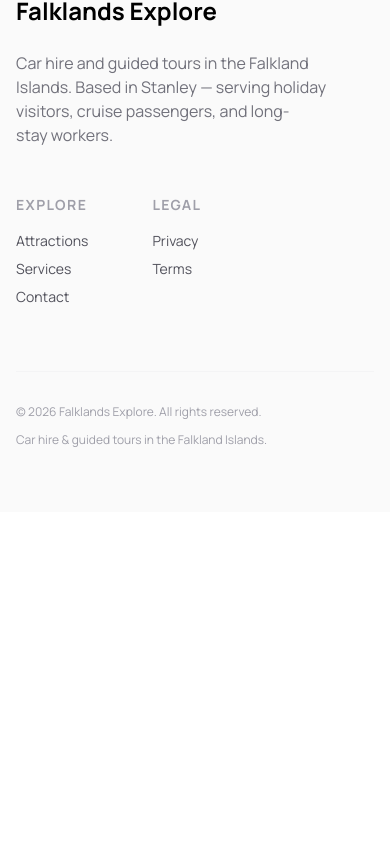
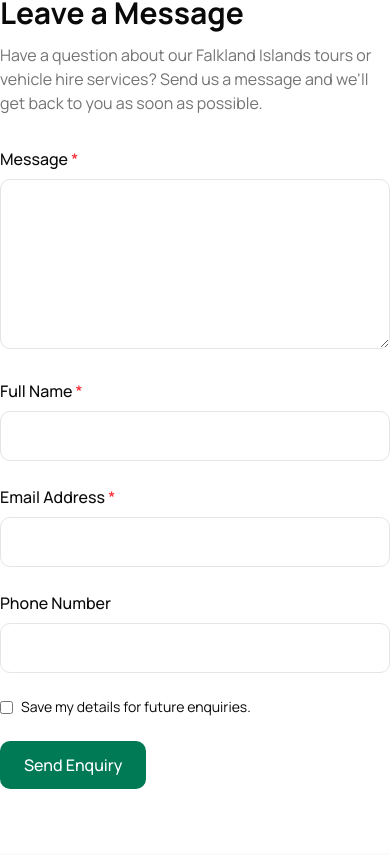
Before and after one commit to AbhishekSunar01/FalklandsExplore, a Next.js app: page / in a window 390 px wide. Shown: the part 7489-8344 px from the top of the page. Before the commit the page ends 8001 px from the top, so only its background shows below. Built offline with nearby package versions, Linux system fonts and the light colour scheme.

Commit message:
form added

```diff
--- a/app/page.tsx
+++ b/app/page.tsx
@@ -243,6 +243,72 @@ export default function Home() {
             <BookingCta />
           </div>
           <StackTestimonials />
+
+          <section className="mx-auto max-w-3xl py-16">
+            <h2 className="text-3xl font-bold">Leave a Message</h2>
+
+            <p className="mt-3 text-muted-foreground">
+              Have a question about our Falkland Islands tours or vehicle hire
+              services? Send us a message and we'll get back to you as soon as
+              possible.
+            </p>
+
+            <form className="mt-8 space-y-6">
+              <div>
+                <label className="mb-2 block font-medium">
+                  Message <span className="text-red-500">*</span>
+                </label>
+                <textarea
+                  rows={6}
+                  className="w-full rounded-lg border p-3"
+                  required
+                />
+              </div>
+
+              <div className="grid gap-6 md:grid-cols-2">
+                <div>
+                  <label className="mb-2 block font-medium">
+                    Full Name <span className="text-red-500">*</span>
+                  </label>
+                  <input
+                    type="text"
+                    className="w-full rounded-lg border p-3"
+                    required
+                  />
+                </div>
+
+                <div>
+                  <label className="mb-2 block font-medium">
+                    Email Address <span className="text-red-500">*</span>
+                  </label>
+                  <input
+                    type="email"
+                    className="w-full rounded-lg border p-3"
+                    required
+                  />
+                </div>
+              </div>
+
+              <div>
+                <label className="mb-2 block font-medium">Phone Number</label>
+                <input type="tel" className="w-full rounded-lg border p-3" />
+              </div>
+
+              <label className="flex items-center gap-2">
+                <input type="checkbox" />
+                <span className="text-sm">
+                  Save my details for future enquiries.
+                </span>
+              </label>
+
+              <button
+                type="submit"
+                className="rounded-lg bg-emerald-700 px-6 py-3 font-medium text-white"
+              >
+                Send Enquiry
+              </button>
+            </form>
+          </section>
         </div>
         <Footer />
       </div>
```
